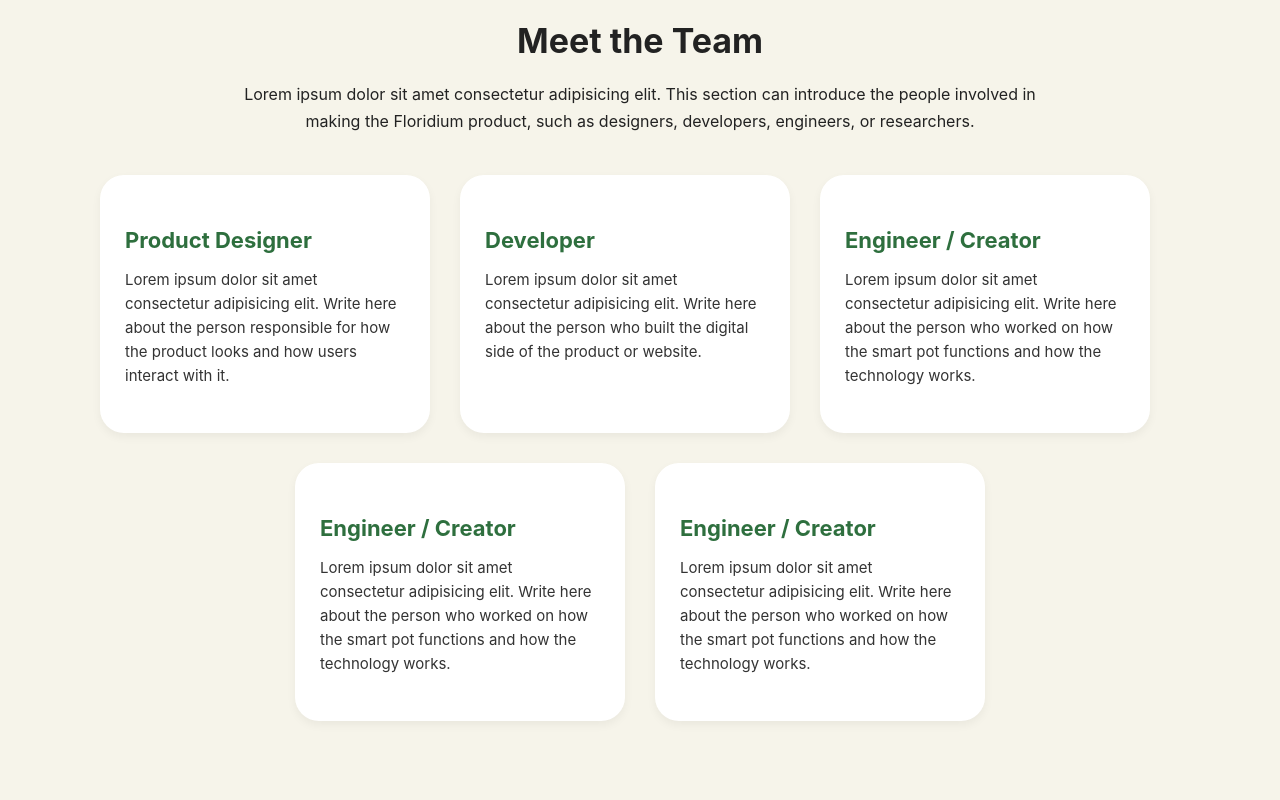
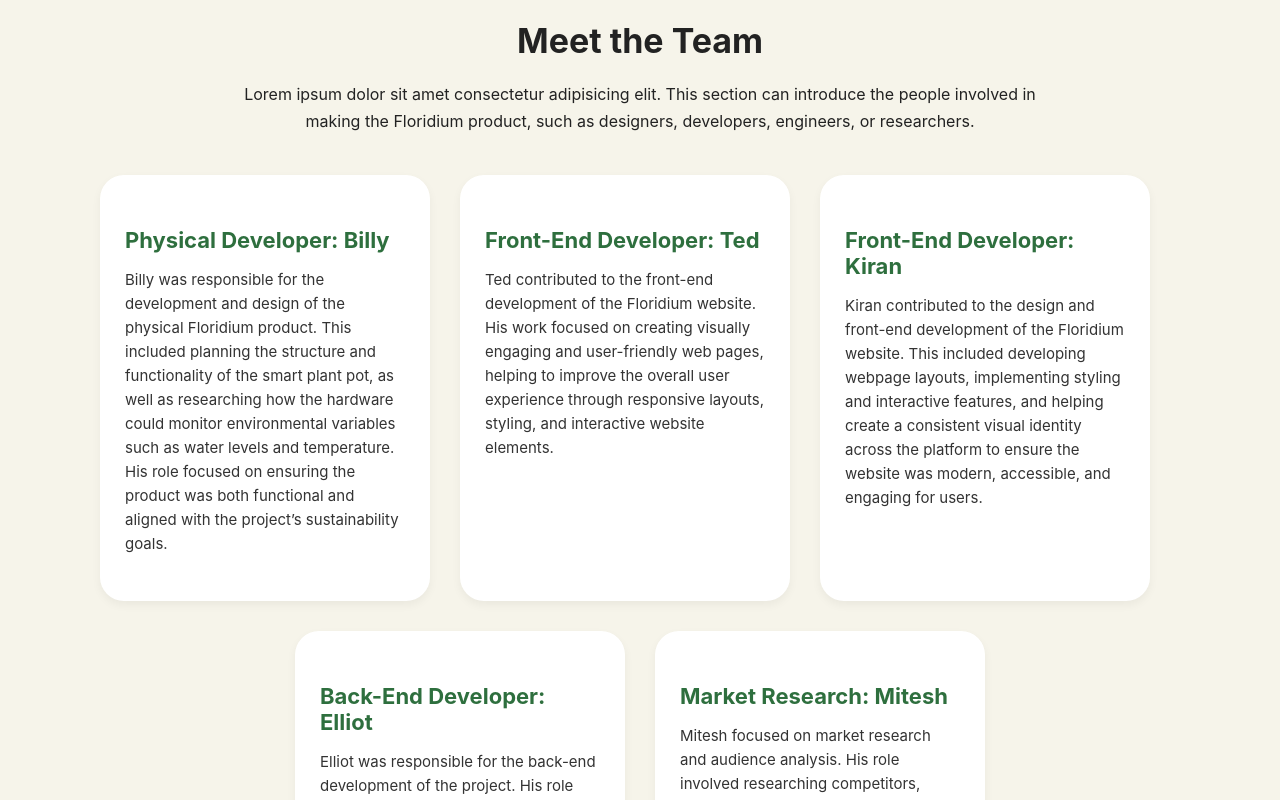
Before and after one commit to A-Boomstick/CreativeIncubatorFloridium, a website: page PhysicalCode/Webapp/views/AboutUs.html in a window 1280 px wide. Shown: the part 2000-2800 px from the top of the page. Drawn offline with Linux system fonts and the light colour scheme; files that its build step writes are made by us from their sources; files whose address does not match are found by name.

Commit message:
update to about us page

```diff
--- a/PhysicalCode/Webapp/views/AboutUs.html
+++ b/PhysicalCode/Webapp/views/AboutUs.html
@@ -16,7 +16,7 @@
             <nav class="nav-links">
                 <a href="homepage" class="nav-item">Home</a>
                 <a href="aboutus" class="nav-item">About Us</a>
-                <a href="storepage" class="nav-item">Store Page</a>
+                <a href="storepage" class="nav-item">Store</a>
                 <a href="plantsOwned" class="nav-item">Your Plants</a>
 
             </nav>
@@ -121,41 +121,49 @@
 
             <div class="team-box">
                 <div class="team-member">
-                    <h3>Product Designer</h3>
+                    <h3>Physical Developer: Billy</h3>
                     <p>
-                        Lorem ipsum dolor sit amet consectetur adipisicing elit. Write here about the
-                        person responsible for how the product looks and how users interact with it.
+                        Billy was responsible for the development and design of the physical Floridium product. This
+                        included planning the structure and functionality of the smart plant pot, as well as researching
+                        how the hardware could monitor environmental variables such as water levels and temperature. His
+                        role focused on ensuring the product was both functional and aligned with the project’s
+                        sustainability goals.
                     </p>
                 </div>
 
                 <div class="team-member">
-                    <h3>Developer</h3>
+                    <h3>Front-End Developer: Ted</h3>
                     <p>
-                        Lorem ipsum dolor sit amet consectetur adipisicing elit. Write here about the
-                        person who built the digital side of the product or website.
+                        Ted contributed to the front-end development of the Floridium website. His work focused on
+                        creating visually engaging and user-friendly web pages, helping to improve the overall user
+                        experience through responsive layouts, styling, and interactive website elements.
                     </p>
                 </div>
 
                 <div class="team-member">
-                    <h3>Engineer / Creator</h3>
+                    <h3>Front-End Developer: Kiran</h3>
                     <p>
-                        Lorem ipsum dolor sit amet consectetur adipisicing elit. Write here about the
-                        person who worked on how the smart pot functions and how the technology works.
+                        Kiran contributed to the design and front-end development of the Floridium website. This
+                        included developing webpage layouts, implementing styling and interactive features, and helping
+                        create a consistent visual identity across the platform to ensure the website was modern,
+                        accessible, and engaging for users.
                     </p>
                 </div>
                 <br>
                 <div class="team-member">
-                    <h3>Engineer / Creator</h3>
+                    <h3>Back-End Developer: Elliot</h3>
                     <p>
-                        Lorem ipsum dolor sit amet consectetur adipisicing elit. Write here about the
-                        person who worked on how the smart pot functions and how the technology works.
+                        Elliot was responsible for the back-end development of the project. His role involved managing
+                        the server-side functionality, handling data processing, and supporting the integration between
+                        the website and the smart plant monitoring system to ensure the platform operated effectively.
                     </p>
                 </div>
                 <div class="team-member">
-                    <h3>Engineer / Creator</h3>
+                    <h3>Market Research: Mitesh</h3>
                     <p>
-                        Lorem ipsum dolor sit amet consectetur adipisicing elit. Write here about the
-                        person who worked on how the smart pot functions and how the technology works.
+                        Mitesh focused on market research and audience analysis. His role involved researching
+                        competitors, identifying target audiences, and exploring effective marketing strategies to help
+                        position Floridium within the sustainability and smart technology market.
                     </p>
                 </div>
             </div>
```
Also changed, not shown: PhysicalCode/Webapp/views/history.html (+4 -4 lines), PhysicalCode/Webapp/views/homepage.html (+1 -1 lines), PhysicalCode/Webapp/views/plantsOwned.html (+1 -1 lines).
